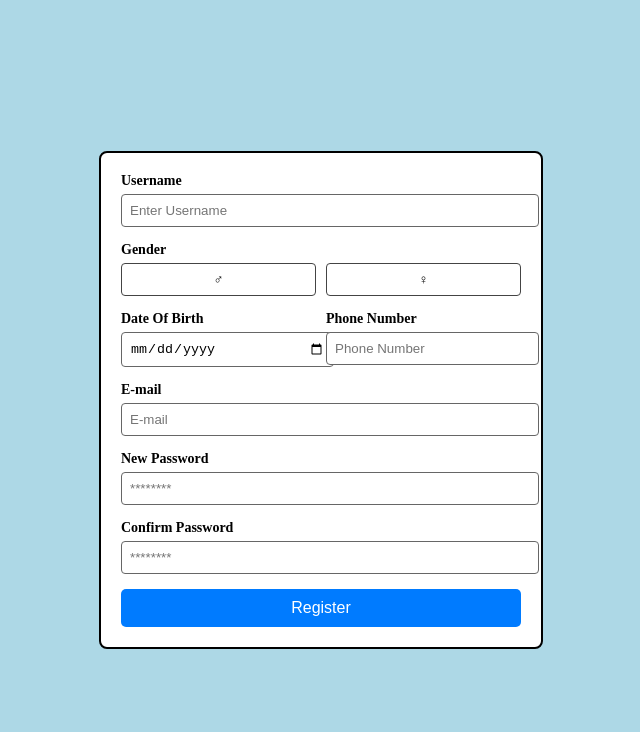
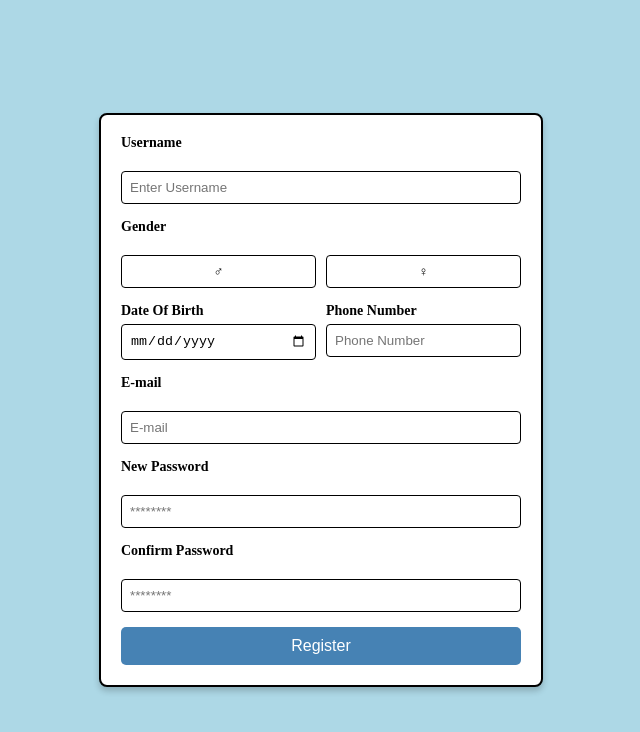
Before and after one commit to kairen0606/project-react, a React (Create React App) app: page /register in a window 1280 px wide. Shown: the top 732 px of the page, without its empty margins (319-959 px from the left). Built offline with nearby package versions, Linux system fonts and the light colour scheme.

Commit message:
Version 7

```diff
--- a/src/CSS/Login.css
+++ b/src/CSS/Login.css
@@ -13,7 +13,9 @@
   border-radius: 8px;
   background-color: white;
   box-shadow: 0 4px 10px rgba(0, 0, 0, 0.2);
-  text-align: left;
+  display: flex;
+  flex-direction: column;
+  gap: 15px;
 }
 
 .login-form label {
@@ -24,14 +26,19 @@
   font-size: 16px;
 }
 
+.form-group {
+  display: flex;
+  flex-direction: column;
+}
+
 .form-group input {
   width: 100%;
   padding: 10px;
   border: 1px solid black;
   border-radius: 5px;
   font-size: 14px;
-  margin-bottom: 15px;
   font-family: "Times New Roman", Times, serif;
+  box-sizing: border-box;
 }
 
 .form-actions {
@@ -50,7 +57,8 @@
 }
 
 .login-btn {
-  padding: 8px 20px;
+  width: 50%;
+  padding: 10px;
   border: none;
   border-radius: 8px;
   background-color: lightblue;
--- a/src/CSS/Register.css
+++ b/src/CSS/Register.css
@@ -12,23 +12,26 @@
   background: white;
   border: 2px solid black;
   border-radius: 8px;
-  font-family: 'Times New Roman', Times, serif;
+  font-family: "Times New Roman", Times, serif;
   font-size: 14px;
+  box-shadow: 0px 4px 6px rgba(0,0,0,0.2);
+  display: flex;
+  flex-direction: column;
+  gap: 15px;
 }
 
 .register-form label {
   display: block;
   font-weight: bold;
   margin-bottom: 5px;
-  font-style: "Times New Roman";
 }
 
 .register-form input {
   width: 100%;
   padding: 8px;
-  margin-bottom: 15px;
-  border: 1px solid #666;
+  border: 1px solid black;
   border-radius: 4px;
+  box-sizing: border-box;
 }
 
 .row {
@@ -39,33 +42,35 @@
 
 .row div {
   flex: 1;
+  display: flex;
+  flex-direction: column;
 }
 
 .gender-group {
   display: flex;
+  justify-content: space-between;
   gap: 10px;
-  margin-bottom: 15px;
 }
 
 .gender-group button {
   flex: 1;
   padding: 8px;
-  border: 1px solid #444;
+  border: 1px solid black;
   border-radius: 4px;
-  background: #fff;
+  background: white;
   cursor: pointer;
 }
 
 .gender-group button.active {
-  background: #007bff;
-  color: #fff;
-  border-color: #007bff;
+  background: darkblue;
+  color: white;
+  border-color: black;
 }
 
 .register-btn {
   width: 100%;
   padding: 10px;
-  background: #007bff;
+  background: steelblue;
   border: none;
   color: white;
   font-size: 16px;
@@ -74,5 +79,5 @@
 }
 
 .register-btn:hover {
-  background: #0056b3;
+  background: darkblue;
 }
```
